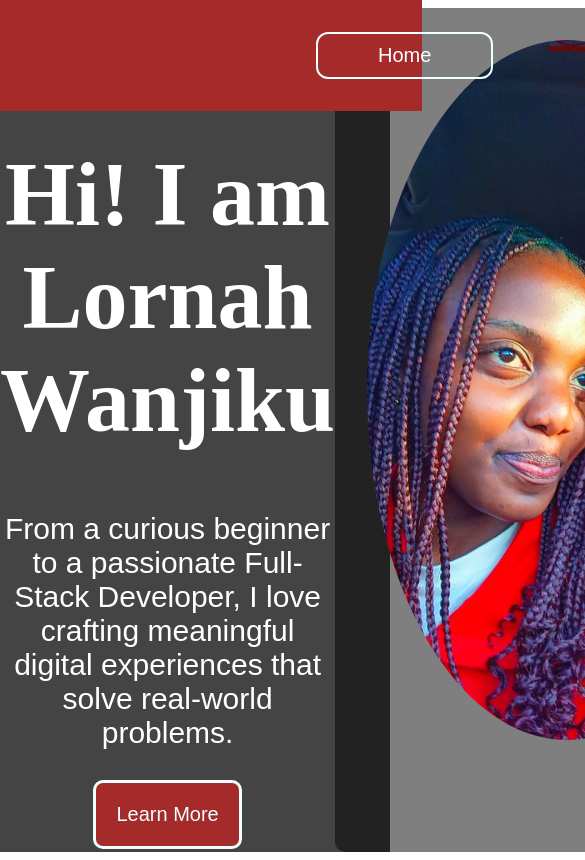
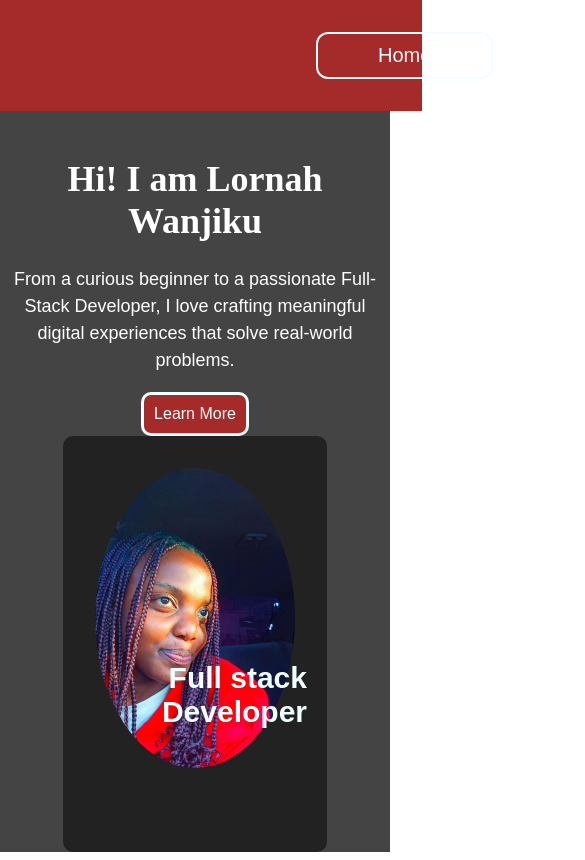
Before and after one commit to lornahmunene/Portfolio, a React (Vite) app: page / in a window 390 px wide. Shown: the top 860 px of the page, 585 px wide, since content can reach past the window. Built offline with nearby package versions, Linux system fonts and the light colour scheme.

Commit message:
feat:updated responsiveness on different screens

```diff
--- a/src/components/Home.jsx
+++ b/src/components/Home.jsx
@@ -20,7 +20,7 @@ function Home() {
       <div className="my-photo">
         <img src={myPhoto} alt="Lornah Wanjiku" className="profile-photo" />
         <div className="description">
-        <h2>full stack</h2>
+        <h2>Full stack Developer</h2>
         </div>
       </div>
     </div>
--- a/src/components/styles.css
+++ b/src/components/styles.css
@@ -28,6 +28,8 @@
     animation-name: slideInLeft;
     animation-duration: 3s;
     font-size: 30px;
+    line-height: 1.8;
+    margin-top: 20px;
 
   }
 
@@ -55,6 +57,7 @@
     background-color: rgba(0, 0, 0, 0.5); /* Optional: Add a semi-transparent background for contrast */
     border-radius: 10px; /* Optional: Add rounded corners */
     text-align: left; /* Align text to the right */
+    position:relative;
 
   }
   .profile-photo {
@@ -145,7 +148,64 @@
   background-color: #6b7279;
 }
 .description{
+
+  position: absolute; /* Position it relative to the .my-photo container */
+  top: 200px; /* Adjust the vertical position */
+  right: 20px; /* Adjust the horizontal position */
   color: azure;
+  font-size: 2rem; /* Adjust font size */
   text-align: right;
+}
+/* For tablets (widths below 768px) */
+@media (max-width: 768px) {
+  .home-container {
+      flex-direction: column; /* Stack items vertically */
+      align-items: center;
+      text-align: center; /* Center-align text */
+  }
 
+  .home {
+      margin-top: 20px;
+  }
+
+  .profile-photo {
+      width: 300px; /* Scale photo down */
+      height: 400px;
+  }
+
+  .description {
+      font-size: 20px; /* Adjust font size */
+  }
+
+  p {
+      font-size: 24px; /* Smaller font for paragraph */
+      line-height: 1.6;
+  }
+
+  .learn-more {
+      font-size: 18px;
+      padding: 15px;
+  }
 }
+
+/* For mobile (widths below 480px) */
+@media (max-width: 480px) {
+  .profile-photo {
+      width: 200px; /* Scale photo further down */
+      height: 300px;
+  }
+
+  p {
+      font-size: 18px;
+      line-height: 1.5;
+  }
+
+  h1 {
+      font-size: 36px; /* Scale down heading */
+  }
+
+  .learn-more {
+      font-size: 16px;
+      padding: 10px;
+  }
+}
```
